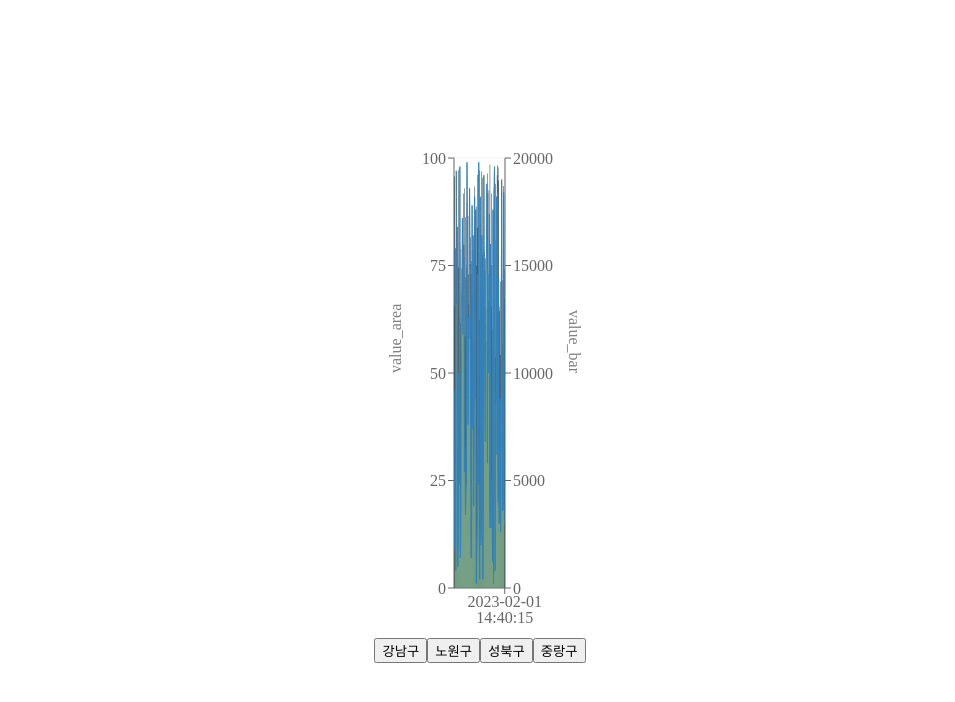
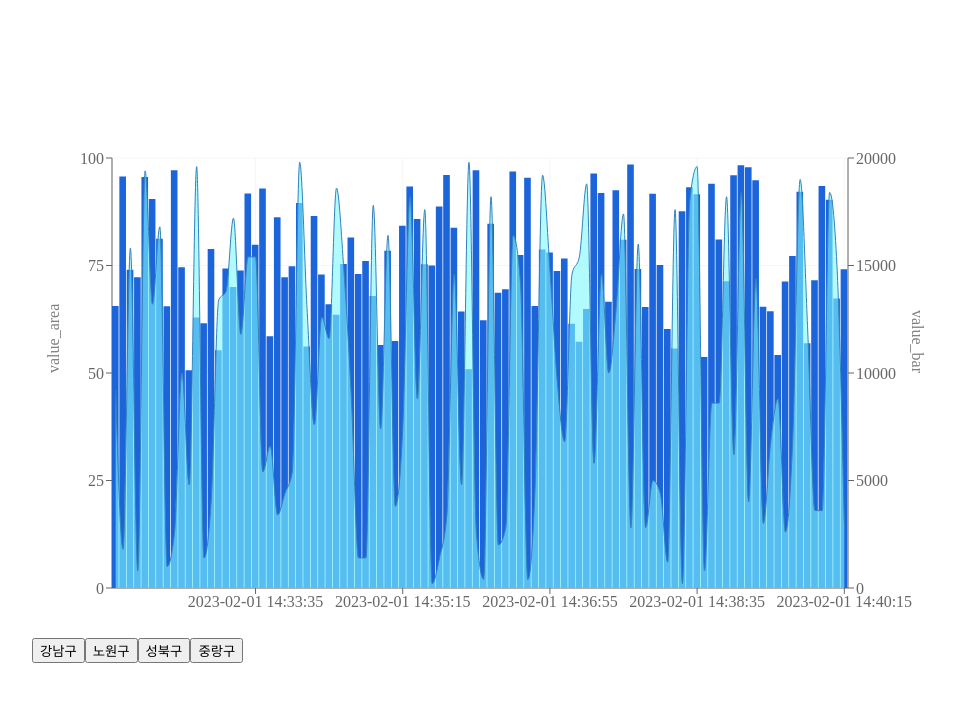
Before and after one commit to taegeun1111/time-chart, a React (Create React App) app: page / in a window 1280 px wide. Shown: the top 702 px of the page, without its empty margins (160-1115 px from the left). Built offline with nearby package versions, Linux system fonts and the light colour scheme.

Commit message:
feat: chart.ts 그래프 구현

```diff
--- a/src/components/Chart/Chart.tsx
+++ b/src/components/Chart/Chart.tsx
@@ -16,7 +16,7 @@ const Chart = () => {
 
     return (
         <>
-            <ResponsiveContainer width='100%' height={500}>
+            <ResponsiveContainer height={500}>
                 <ComposedChart
                     data={chartData}
                     margin={{
@@ -48,12 +48,12 @@ const Chart = () => {
                             offset: -10,
                         }}
                     />
-                    <Bar dataKey='value_bar' yAxisId='right' fill='#8884d8'>
+                    <Bar dataKey='value_bar' barSize={15} fill='#1B64DA' yAxisId='right'>
                         {chartData.map((data, index) => (
-                            <Cell key={index} fill={data.id} />
+                            <Cell key={index} fill={'#1B64DA'} />
                         ))}
                     </Bar>
-                    <Area type='monotone' dataKey='value_area' yAxisId='left' fill='#82ca9d'></Area>
+                    <Area type='monotone' dataKey='value_area' yAxisId='left' fill='#7EF9FF'></Area>
                 </ComposedChart>
             </ResponsiveContainer>
         </>
--- a/src/components/Common/Layout/Layout.tsx
+++ b/src/components/Common/Layout/Layout.tsx
@@ -11,4 +11,6 @@ const Layout = ({children}: Props) => {
 
 export default Layout;
 
-const StyledLayout = styled.div``;
+const StyledLayout = styled.div`
+    width: 70%;
+`;
--- a/src/styles/GlobalStyle.ts
+++ b/src/styles/GlobalStyle.ts
@@ -5,6 +5,7 @@ export const GlobalStyle = createGlobalStyle`
   ${reset},
 
   #root {
+    width: 100%;
     display: flex;
     align-items: center;
     justify-content: center;
```
Also changed, not shown: 1 other file (tests, documents, lock files or other folders).
